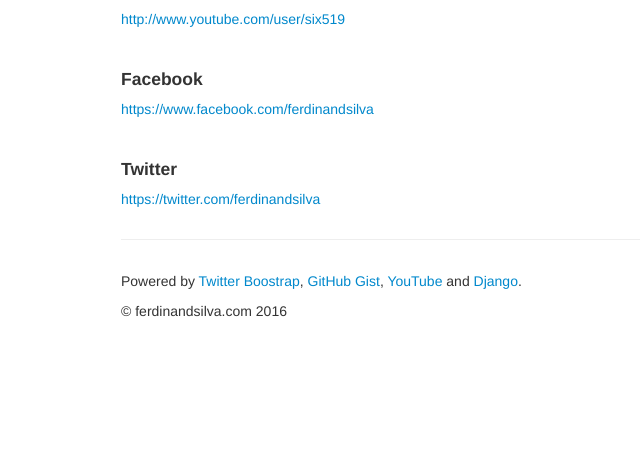
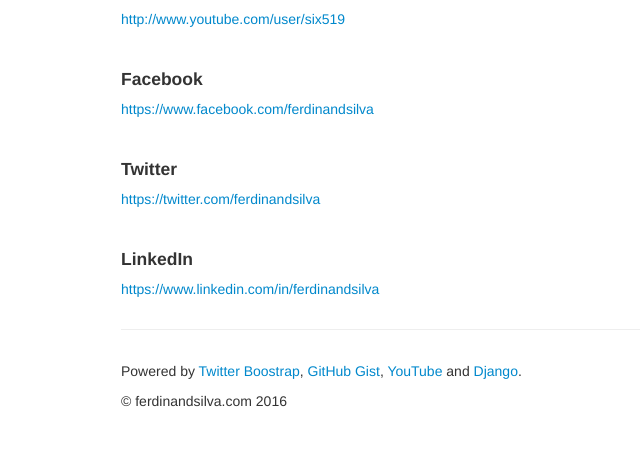
Before and after one commit to six519/ferdinandsilva.com, a Django app: page /profiles/ in a window 1280 px wide. Shown: the part 963-1424 px from the top of the page, without its empty margins (119-759 px from the left). Before the commit the page ends 1280 px from the top, so only its background shows below. Run offline with Django 3.2, Linux system fonts and the light colour scheme; some libraries are stand-ins or nearby versions.

Commit message:
add linkedin

```diff
--- a/my_daily_gist/interface/templates/interface/profiles.html
+++ b/my_daily_gist/interface/templates/interface/profiles.html
@@ -61,6 +61,11 @@
     <h4>Twitter</h4>
     <p><a href="https://twitter.com/ferdinandsilva">https://twitter.com/ferdinandsilva</a></p>
 
+    <div>&nbsp;</div>
+
+    <h4>LinkedIn</h4>
+    <p><a href="https://www.linkedin.com/in/ferdinandsilva">https://www.linkedin.com/in/ferdinandsilva</a></p>
+
 </div>
 {% endblock %}
 {% block javascripts %}
```
